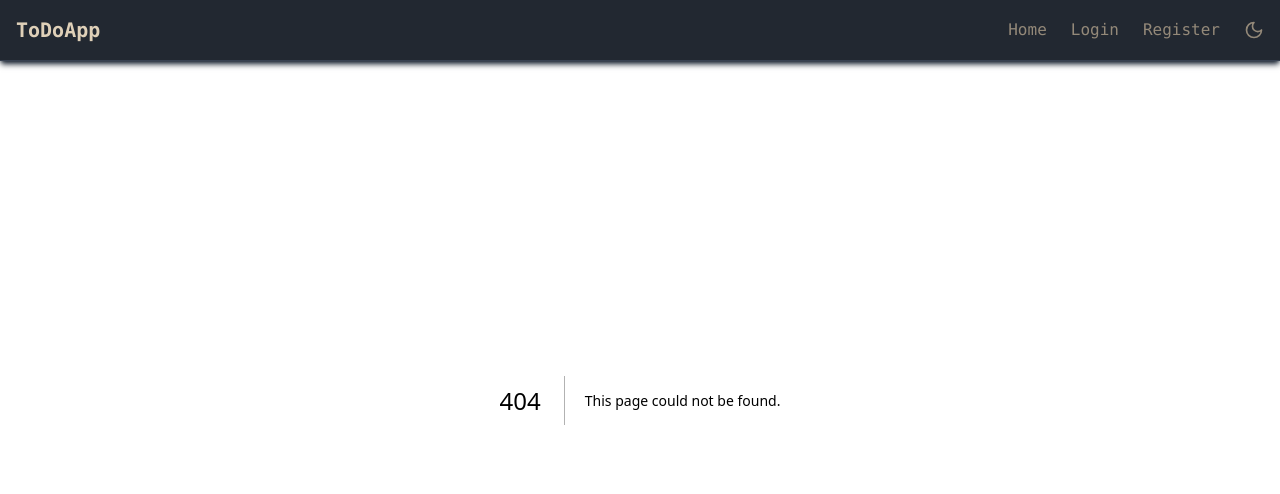
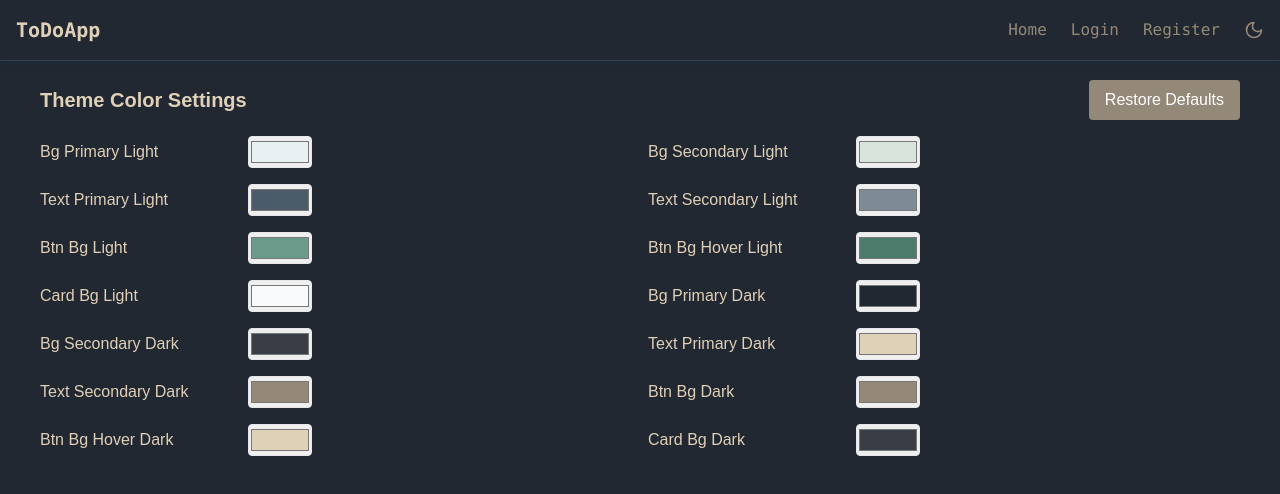
Before and after one commit to Ali-Ashraf-Abir/To-do-App, a Next.js app: page /theme in a window 1280 px wide. Before the commit this address had no page. Shown: the top 494 px of the page. Built offline with nearby package versions, Linux system fonts and the light colour scheme.

Commit message:
added interface so user can change every color of the website on their own

```diff
--- a/src/app/globals.css
+++ b/src/app/globals.css
@@ -3,15 +3,25 @@
 @tailwind utilities;
 
 :root {
-  /* Retro Light Mode Colors */
-  --bg-primary: #f5deb3;        /* wheat */
-  --bg-secondary: #ffe4b5;      /* lighter yellow */
-  --text-primary: #1a1a1a;      /* dark text */
-  --text-secondary: #2c2c2c;    /* dark gray text */
-  --btn-bg: #588157;             /* olive green */
-  --btn-bg-hover: #3a5a40;       /* darker olive */
-  --card-bg: #fff8dc;            /* cream */
+  /* Light mode defaults */
+  --bg-primary-light: #E8F0F2;
+  --bg-secondary-light: #D9E4DD;
+  --text-primary-light: #4A5C6A;
+  --text-secondary-light: #7C8B94;
+  --btn-bg-light: #6C9A8B;
+  --btn-bg-hover-light: #4E7C6C;
+  --card-bg-light: #F9FAFB;
+
+  /* Dark mode defaults */
+  --bg-primary-dark: #222831;
+  --bg-secondary-dark: #393E46;
+  --text-primary-dark: #DFD0B8;
+  --text-secondary-dark: #948979;
+  --btn-bg-dark: #948979;
+  --btn-bg-hover-dark: #DFD0B8;
+  --card-bg-dark: #393E46;
 }
+
 
 .dark {
   /* Retro Dark Mode Colors */
--- a/src/app/layout.tsx
+++ b/src/app/layout.tsx
@@ -4,6 +4,7 @@ import "./globals.css";
 import { ThemeProvider } from "@/context/ThemeContext";
 import Navbar from "@/components/shared/Navbar";
 import { AuthProvider } from "@/context/AuthContext";
+import { ThemeColorProvider } from "@/context/theme/ThemeColorContext";
 
 const geistSans = localFont({
   src: "./fonts/GeistVF.woff",
@@ -44,10 +45,12 @@ export default function RootLayout({ children }: { children: React.ReactNode })
       </head>
       <body className={`${geistSans.variable} ${geistMono.variable} transition-colors duration-300`}>
         <AuthProvider>
-          <ThemeProvider>
-            <Navbar />
-            {children}
-          </ThemeProvider>
+          <ThemeColorProvider>
+            <ThemeProvider>
+              <Navbar />
+              {children}
+            </ThemeProvider>
+          </ThemeColorProvider>
         </AuthProvider>
       </body>
     </html>
--- /dev/null
+++ b/src/app/theme/page.tsx
@@ -0,0 +1,9 @@
+import ColorSettings from "@/components/ColorPicker";
+
+export default function PlannerPage() {
+  return (
+    <main className="min-h-screen bg-bgPrimaryLight dark:bg-bgPrimaryDark transition-colors">
+      <ColorSettings></ColorSettings>
+    </main>
+  );
+}
--- /dev/null
+++ b/src/components/ColorPicker.tsx
@@ -0,0 +1,89 @@
+'use client';
+import { useThemeColors } from "@/context/theme/ThemeColorContext";
+import { useEffect, useState } from "react";
+
+const COLOR_KEYS = [
+  "bg-primary-light",
+  "bg-secondary-light",
+  "text-primary-light",
+  "text-secondary-light",
+  "btn-bg-light",
+  "btn-bg-hover-light",
+  "card-bg-light",
+  "bg-primary-dark",
+  "bg-secondary-dark",
+  "text-primary-dark",
+  "text-secondary-dark",
+  "btn-bg-dark",
+  "btn-bg-hover-dark",
+  "card-bg-dark",
+];
+
+function ColorSettings() {
+  const [colors, setColors] = useThemeColors();
+  const [defaultColors, setDefaultColors] = useState<Record<string, string>>({});
+
+  // Get default colors from :root
+  useEffect(() => {
+    const root = document.documentElement;
+    const defaults: Record<string, string> = {};
+    COLOR_KEYS.forEach((key) => {
+      const value = getComputedStyle(root).getPropertyValue(`--${key}`).trim();
+      defaults[key] = value;
+    });
+    setDefaultColors(defaults);
+  }, []);
+
+  const handleColorChange = (key: string, value: string) => {
+    setColors((prev) => ({
+      ...prev,
+      [key]: value,
+    }));
+  };
+
+  const handleRestoreDefaults = () => {
+    const root = document.documentElement;
+
+    // Reset each CSS variable
+    COLOR_KEYS.forEach((key) => {
+      if (defaultColors[key]) {
+        root.style.setProperty(`--${key}`, defaultColors[key]);
+      }
+    });
+
+    // Clear user override
+    localStorage.removeItem("user-theme-colors");
+    setColors(null);
+  };
+
+  return (
+    <div className="px-10 py-20">
+      <div className="flex justify-between items-center mb-4">
+        <h2 className="text-xl font-semibold text-textPrimaryLight dark:text-textPrimaryDark">Theme Color Settings</h2>
+        <button
+          onClick={handleRestoreDefaults}
+          className="bg-btnBgLight dark:bg-btnBgDark text-white px-4 py-2 rounded hover:bg-red-600"
+        >
+          Restore Defaults
+        </button>
+      </div>
+      <div className="grid grid-cols-1 md:grid-cols-2 gap-4 text-textPrimaryLight dark:text-textPrimaryDark">
+        {COLOR_KEYS.map((key) => (
+          <div key={key} className="flex items-center gap-4">
+            <label className="w-48 capitalize">{key.replace(/-/g, " ")}</label>
+            <input
+              type="color"
+              value={
+                colors?.[key] || defaultColors[key] || "#ffffff"
+              }
+              onChange={(e) => handleColorChange(key, e.target.value)}
+              className="w-16 h-8 border rounded"
+            />
+          </div>
+        ))}
+      </div>
+    </div>
+  );
+}
+
+export default ColorSettings;
--- /dev/null
+++ b/src/context/theme/ThemeColorContext.tsx
@@ -0,0 +1,54 @@
+'use client';
+import React, { createContext, useContext, useState, useEffect } from "react";
+
+const COLOR_KEYS = [
+  "bg-primary-light",
+  "bg-secondary-light",
+  "text-primary-light",
+  "text-secondary-light",
+  "btn-bg-light",
+  "btn-bg-hover-light",
+  "card-bg-light",
+  "bg-primary-dark",
+  "bg-secondary-dark",
+  "text-primary-dark",
+  "text-secondary-dark",
+  "btn-bg-dark",
+  "btn-bg-hover-dark",
+  "card-bg-dark",
+];
+
+type Colors = Record<string, string | null>;
+
+const ThemeColorContext = createContext<
+  [Colors | null, React.Dispatch<React.SetStateAction<Colors | null>>] | undefined
+>(undefined);
+
+export const ThemeColorProvider: React.FC<{ children: React.ReactNode }> = ({ children }) => {
+  const [colors, setColors] = useState<Colors | null>(() => {
+    if (typeof window === "undefined") return null;
+    const saved = localStorage.getItem("user-theme-colors");
+    return saved ? JSON.parse(saved) : null;
+  });
+
+  useEffect(() => {
+    if (!colors) return;
+
+    const root = document.documentElement;
+    COLOR_KEYS.forEach((key) => {
+      if (colors[key]) {
+        root.style.setProperty(`--${key}`, colors[key]!);
+      }
+    });
+
+    localStorage.setItem("user-theme-colors", JSON.stringify(colors));
+  }, [colors]);
+
+  return <ThemeColorContext.Provider value={[colors, setColors]}>{children}</ThemeColorContext.Provider>;
+};
+
+export function useThemeColors() {
+  const context = useContext(ThemeColorContext);
+  if (!context) throw new Error("useThemeColors must be used within a ThemeColorProvider");
+  return context;
+}
--- a/tailwind.config.ts
+++ b/tailwind.config.ts
@@ -10,23 +10,21 @@ const config: Config = {
   theme: {
     extend: {
       colors: {
-        // 🌤️ Light mode (Cool & Soft) - keep as is or adjust as needed
-        bgPrimaryLight: "#E8F0F2",
-        bgSecondaryLight: "#D9E4DD",
-        textPrimaryLight: "#4A5C6A",
-        textSecondaryLight: "#7C8B94",
-        btnBgLight: "#6C9A8B",
-        btnBgHoverLight: "#4E7C6C",
-        cardBgLight: "#F9FAFB",
+        bgPrimaryLight: "var(--bg-primary-light)",
+        bgSecondaryLight: "var(--bg-secondary-light)",
+        textPrimaryLight: "var(--text-primary-light)",
+        textSecondaryLight: "var(--text-secondary-light)",
+        btnBgLight: "var(--btn-bg-light)",
+        btnBgHoverLight: "var(--btn-bg-hover-light)",
+        cardBgLight: "var(--card-bg-light)",
 
-        // 🌙 Dark mode (Retro palette you provided)
-        bgPrimaryDark: "#222831",
-        bgSecondaryDark: "#393E46",
-        textPrimaryDark: "#DFD0B8",
-        textSecondaryDark: "#948979",
-        btnBgDark: "#948979",
-        btnBgHoverDark: "#DFD0B8",
-        cardBgDark: "#393E46",
+        bgPrimaryDark: "var(--bg-primary-dark)",
+        bgSecondaryDark: "var(--bg-secondary-dark)",
+        textPrimaryDark: "var(--text-primary-dark)",
+        textSecondaryDark: "var(--text-secondary-dark)",
+        btnBgDark: "var(--btn-bg-dark)",
+        btnBgHoverDark: "var(--btn-bg-hover-dark)",
+        cardBgDark: "var(--card-bg-dark)",
       },
     },
   },
```
